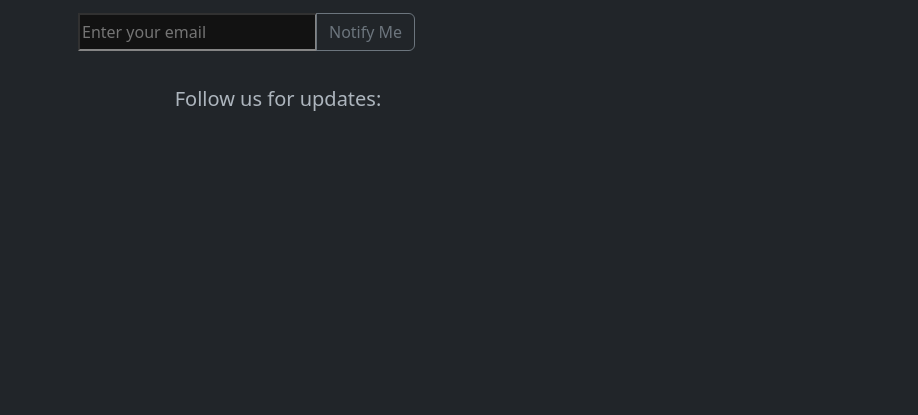
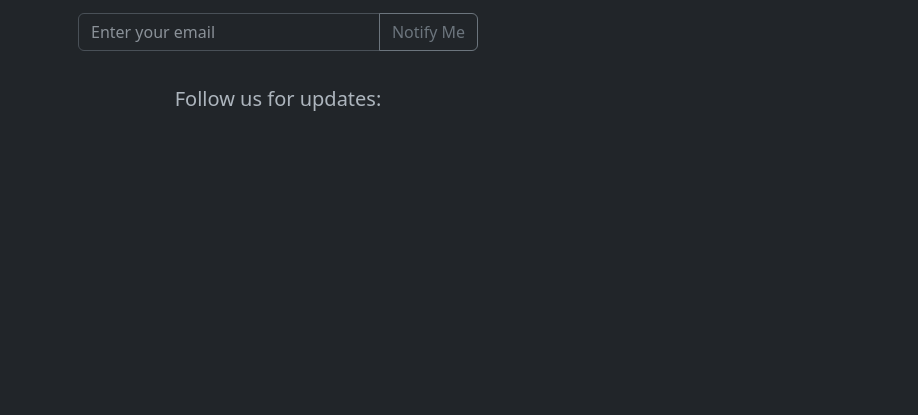
Before and after one commit to ChromasIV/RSSOwlKt, a plain HTML site: page index.html in a window 1280 px wide. Shown: the part 385-800 px from the top of the page, without its empty margins (362-1280 px from the left). Drawn offline with nearby package versions, Linux system fonts and the light colour scheme.

Commit message:
Update index.html

```diff
--- a/index.html
+++ b/index.html
@@ -44,15 +44,14 @@
   <div class="centered-container">
     <h1>COMING SOON</h1>
     <p class="lead">Our new SaaS platform is on the way. Stay updated!</p>
-    <form class="email-signup">
+    <form class="email-signup" action="https://formsubmit.co/1868136ae1e756ec30a24975165ee664" method="POST">
       <div class="input-group mb-3">
-	<form action="https://formsubmit.co/1868136ae1e756ec30a24975165ee664" method="POST">
-        	<input type="email" name="email" placeholder="Enter your email" aria-label="Recipient's email" aria-describedby="basic-addon2">
-		<input type="hidden" name="_subject" value="New Email Submission!">
-		<input type="hidden" name="_next" value="https://chromasiv.github.io/RSSOwlKt/thanks.html">
-        	<button class="btn btn-outline-secondary" type="submit">Notify Me</button>
-    	</form>
+        <input type="email" class="form-control" placeholder="Enter your email" aria-label="Recipient's email" aria-describedby="basic-addon2">
+	<input type="hidden" name="_subject" value="New Email Submission!">
+	<input type="hidden" name="_next" value="https://chromasiv.github.io/RSSOwlKt/thanks.html">
+        <button class="btn btn-outline-secondary" type="submit">Notify Me</button>
       </div>
+    </form>
     <div class="follow-section">
       <h5>Follow us for updates:</h5>
       <!-- Social media links or follow buttons here -->
```
